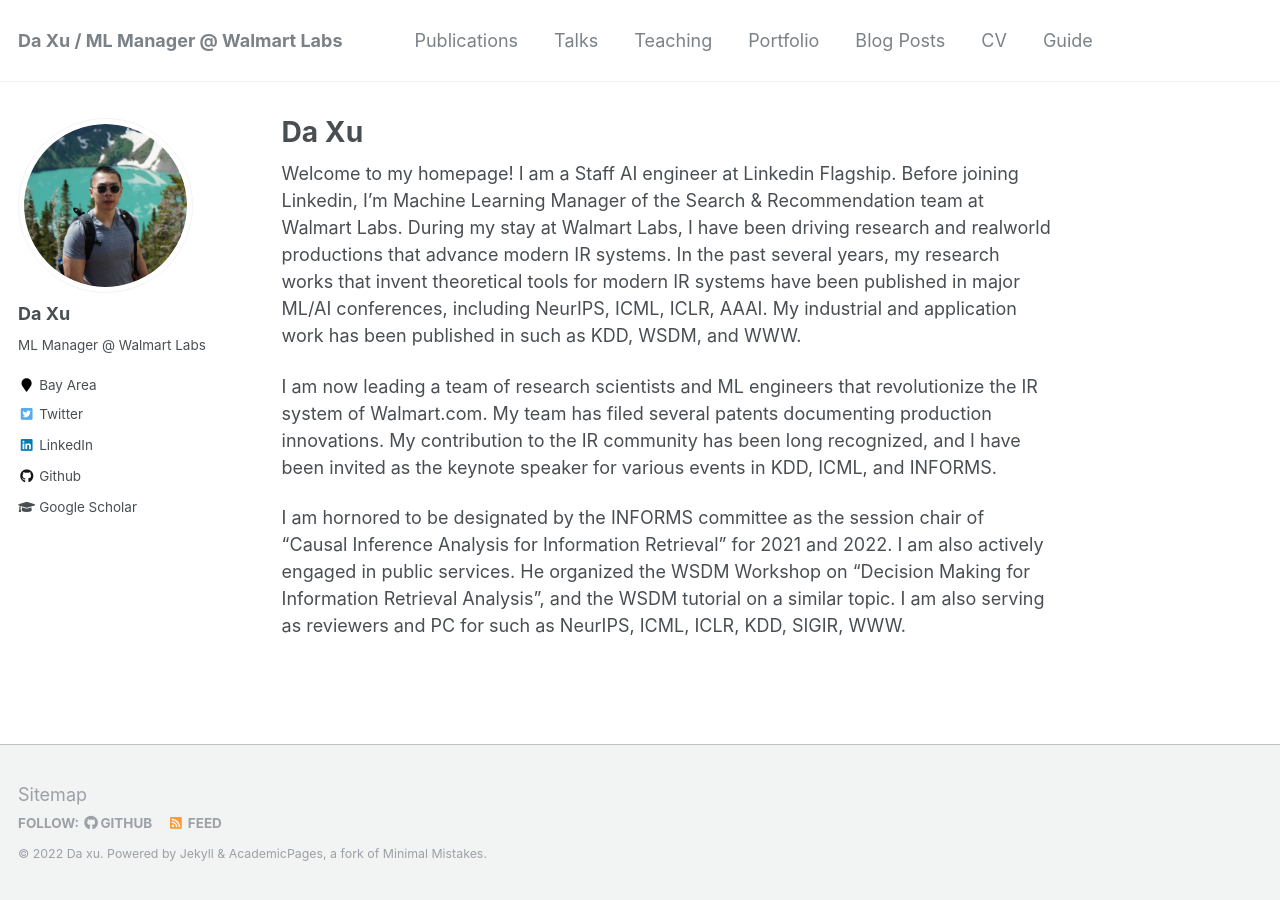
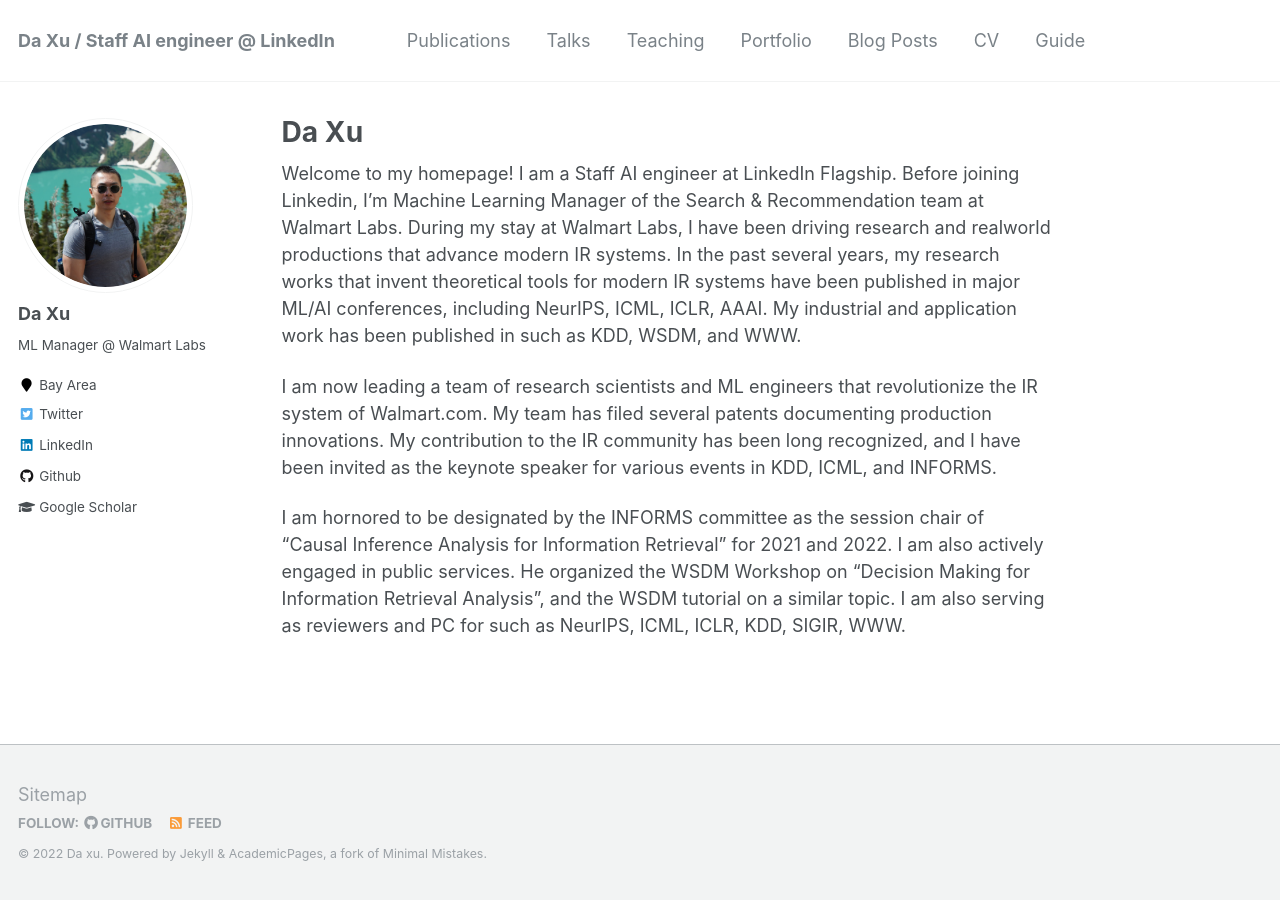
Before and after one commit to daxu5180/daxu5180.github.io, a Jekyll site: the page built from _pages/about.md, in a window 1280 px wide. Built offline with Jekyll 4.4.1, drawn with Linux system fonts in a browser that asks for light colours.

Commit message:
add new title

```diff
--- a/_config.yml
+++ b/_config.yml
@@ -7,10 +7,10 @@
 
 # Site Settings
 locale                   : "en-US"
-title                    : "Da Xu / ML Manager @ Walmart Labs"
+title                    : "Da Xu / Staff AI engineer @ LinkedIn"
 title_separator          : "-"
 name                     : &name "Da xu"
-description              : &description "Machine Learning Manager, Search & Recommendation, Walmart Labs"
+description              : &description "Staff AI engineer, LinkedIn"
 url                      : https://daxu5180.github.io # the base hostname & protocol for your site e.g. "https://mmistakes.github.io"
 baseurl                  : "" # the subpath of your site, e.g. "/blog"
 repository               : "daxu5180/daxu5180.github.io"
--- a/_pages/about.md
+++ b/_pages/about.md
@@ -9,7 +9,7 @@ redirect_from:
 ---
 
 
-Welcome to my homepage! I am a Staff AI engineer at Linkedin Flagship. Before joining Linkedin, I'm  Machine Learning Manager of the Search & Recommendation team at Walmart Labs. During my stay at Walmart Labs, I have been driving research and realworld productions that advance modern IR systems. In the past several years, my research works that invent theoretical tools for modern IR systems have been published in major ML/AI conferences, including NeurIPS, ICML, ICLR, AAAI. My industrial and application work has been published in such as KDD, WSDM, and WWW.
+Welcome to my homepage! I am a Staff AI engineer at LinkedIn Flagship. Before joining Linkedin, I'm  Machine Learning Manager of the Search & Recommendation team at Walmart Labs. During my stay at Walmart Labs, I have been driving research and realworld productions that advance modern IR systems. In the past several years, my research works that invent theoretical tools for modern IR systems have been published in major ML/AI conferences, including NeurIPS, ICML, ICLR, AAAI. My industrial and application work has been published in such as KDD, WSDM, and WWW.
 
 I am now leading a team of research scientists and ML engineers that revolutionize the IR system of Walmart.com. My team has filed several patents documenting production innovations. My contribution to the IR community has been long recognized, and I have been invited as the keynote speaker for various events in KDD, ICML, and INFORMS.
 
```
